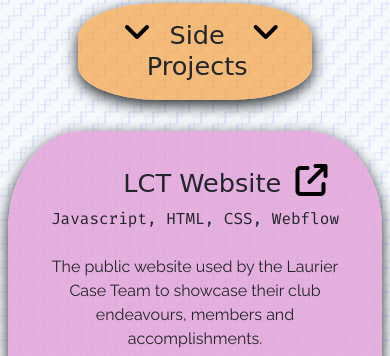
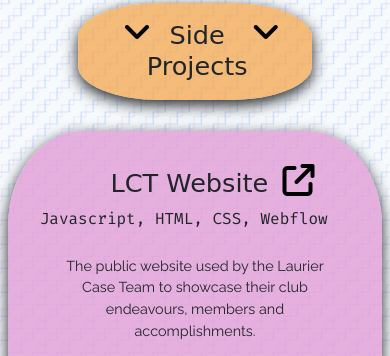
Before and after one commit to claire-shen/personal-website, a website: page index.html in a window 390 px wide. Shown: the part 1282-1638 px from the top of the page. Drawn offline with nearby package versions, Linux system fonts and the light colour scheme; a web font is replaced by a local one.

Commit message:
Fixed layout issue

```diff
--- a/index.html
+++ b/index.html
@@ -86,12 +86,12 @@
             </div>
 
             <div class = "cfinfo">
-                <p class = "languages languagescf">Javascript, HTML, CSS, Webflow</p>
+                <p class = "languages languageslw">Javascript, HTML, CSS, Webflow</p>
             </div>
 
             <div class = "cfinfo">
                 <br>
-                <p class = "sptext sptextcf"> The public website used by the Laurier Case Team to showcase their club endeavours, members and accomplishments. </p>
+                <p class = "sptext sptextlw"> The public website used by the Laurier Case Team to showcase their club endeavours, members and accomplishments. </p>
             </div>
         </div>
 
--- a/style.css
+++ b/style.css
@@ -391,13 +391,13 @@
     display: inline-block;
 }
 
-.sptextcf{
+.sptextcf, .sptextlw{
     margin-top: -5%;
     margin-left: 15%;
     font-size: 1.1rem;
 }
 
-.languagescf{
+.languagescf, .languageslw{
     margin-left: 15%;
 }
 
@@ -436,6 +436,11 @@
     .languagestl, .languagescf{
         text-align: center;
         margin-left: 0%;
+    }
+
+    .languageslw {
+        margin-left: 0%;
+        margin-right: 7%;
     }
 
     .sptexttl{
@@ -567,10 +572,19 @@
         margin-right: 30%;
     }
 
-    .sptextcf, .sptextcf{
+    .sptextcf {
         font-size: 1.0rem;
         margin-left: 0;
         text-align: center;
+    }
+
+    .sptextlw{
+        margin-right: 7%;
+        margin-left: 7%;
+    }
+
+    .lwtitle {
+        margin-left: -20%;
     }
 
     .cfdemo{
@@ -582,7 +596,7 @@
     }
 
     .lwgif{
-        width: 60%;
+        width: 75%;
     }
 
 }
```
